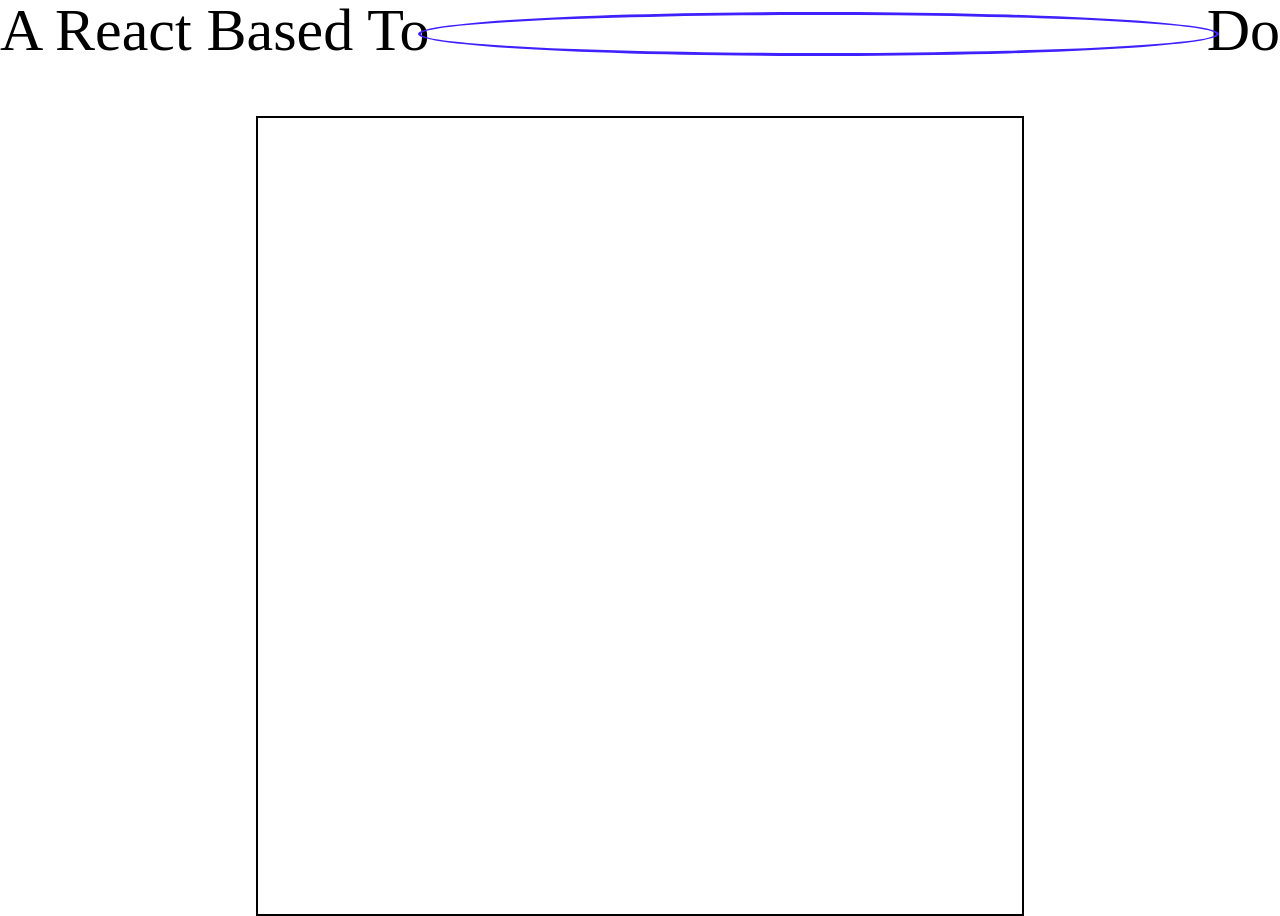
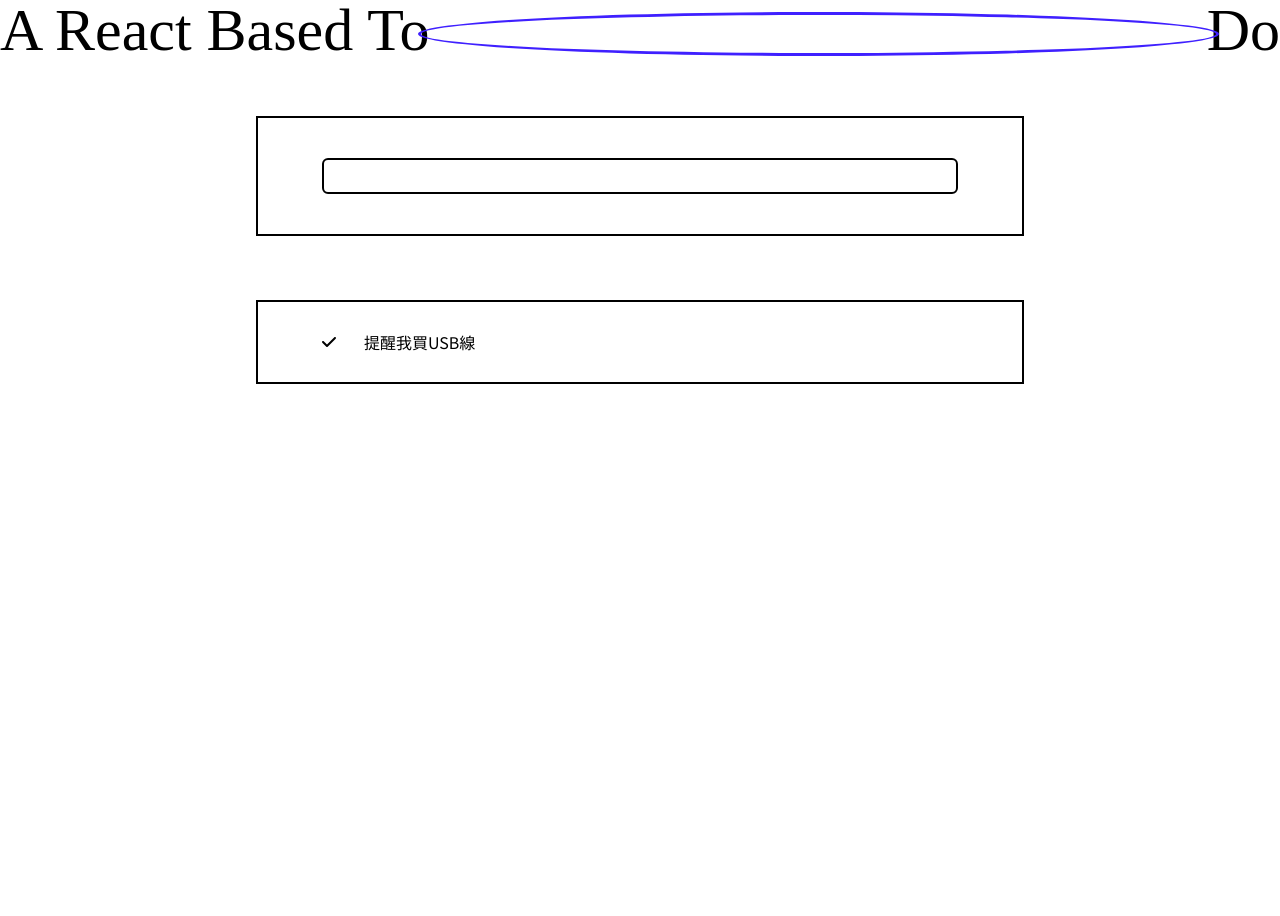
Before and after one commit to todelusion/React-todolist, a React (Vite) app: page / in a window 1280 px wide. After the commit the page ends 800 px from the top, so only its background shows below. Built offline with nearby package versions, Linux system fonts and the light colour scheme; a web font is replaced by a local one.

Commit message:
f/add UI_todos

```diff
--- a/package.json
+++ b/package.json
@@ -10,6 +10,11 @@
     "pr": "prettier -w ./src"
   },
   "dependencies": {
+    "@fortawesome/fontawesome-svg-core": "^6.1.2",
+    "@fortawesome/free-brands-svg-icons": "^6.1.2",
+    "@fortawesome/free-regular-svg-icons": "^6.1.2",
+    "@fortawesome/free-solid-svg-icons": "^6.1.2",
+    "@fortawesome/react-fontawesome": "^0.2.0",
     "axios": "^0.27.2",
     "react": "^18.2.0",
     "react-dom": "^18.2.0"
--- a/src/tailwind.css
+++ b/src/tailwind.css
@@ -6,7 +6,7 @@
 
 @layer base {
   body {
-    @apply bg-white;
+    @apply bg-white box-border;
   }
 }
 @layer components {
@@ -23,10 +23,10 @@
     @apply before:absolute before:-top-10 before:-bottom-10 before:left-3 before:right-3 before:rounded-[100%] before:border-[3px] before:border-primary before:content-[''];
   }
   .RectangleContainer {
-    @apply relative h-[800px] w-full max-w-xs sm:max-w-md md:max-w-2xl lg:max-w-3xl border-2 border-black bg-white;
+    @apply relative w-full max-w-xs sm:max-w-md md:max-w-2xl lg:max-w-3xl border-2 border-black bg-white;
   }
   .hover-RectangleContainer {
-    @apply duration-150 hover:-mt-5 hover:-ml-5 hover:border-2;
+    @apply hover:border-primary duration-150 hover:-mt-5 hover:-ml-5 hover:border-2;
   }
   .RectangleSelf {
     @apply before:absolute before:left-0 before:right-0 before:top-0 before:bottom-0 before:-z-10 before:border-2 before:border-black before:bg-white before:content-[''];
--- /dev/null
+++ b/src/views/Todolist.css
@@ -0,0 +1,6 @@
+.i-faX {
+    display: none;
+}
+li:hover> .i-faX {
+    display: block;
+}
--- a/src/views/Todolist.jsx
+++ b/src/views/Todolist.jsx
@@ -1,5 +1,10 @@
-import React from "react";
-import axios from "axios";
+import React from 'react';
+import axios from 'axios';
+import './Todolist.css';
+
+import { FontAwesomeIcon } from '@fortawesome/react-fontawesome';
+import { faX } from '@fortawesome/free-solid-svg-icons';
+import { faCheck } from '@fortawesome/free-solid-svg-icons';
 
 const baseURL = "https://jsonplaceholder.typicode.com/posts/1";
 
@@ -18,8 +23,21 @@ function Todolist() {
           To Do
         </h1>
       </nav>
-      <div className="flex w-full justify-center">
-        <div className="RectangleContainer hover-RectangleContainer RectangleSelf hover-RectangleSelf"></div>
+      <div className="flex flex-col items-center w-full">
+        <div className="mb-16 px-16 py-10  RectangleContainer hover-RectangleContainer RectangleSelf hover-RectangleSelf">
+          <input type="text"  className="py-1 px-1 border-2 border-black rounded-md w-full outline-none"/>
+        </div>
+        <div className="px-16 py-7 RectangleContainer hover-RectangleContainer RectangleSelf hover-RectangleSelf">
+          <ul>
+            <li className="flex items-center justify-between">
+              <div className="flex items-center">
+                <FontAwesomeIcon icon={faCheck} />
+                <p className="ml-7">提醒我買USB線</p>
+              </div>
+              <FontAwesomeIcon icon={faX} className="i-faX" />
+            </li>
+          </ul>
+        </div>
       </div>
     </div>
   );
```
Also changed, not shown: 1 other file (tests, documents, lock files or other folders).
